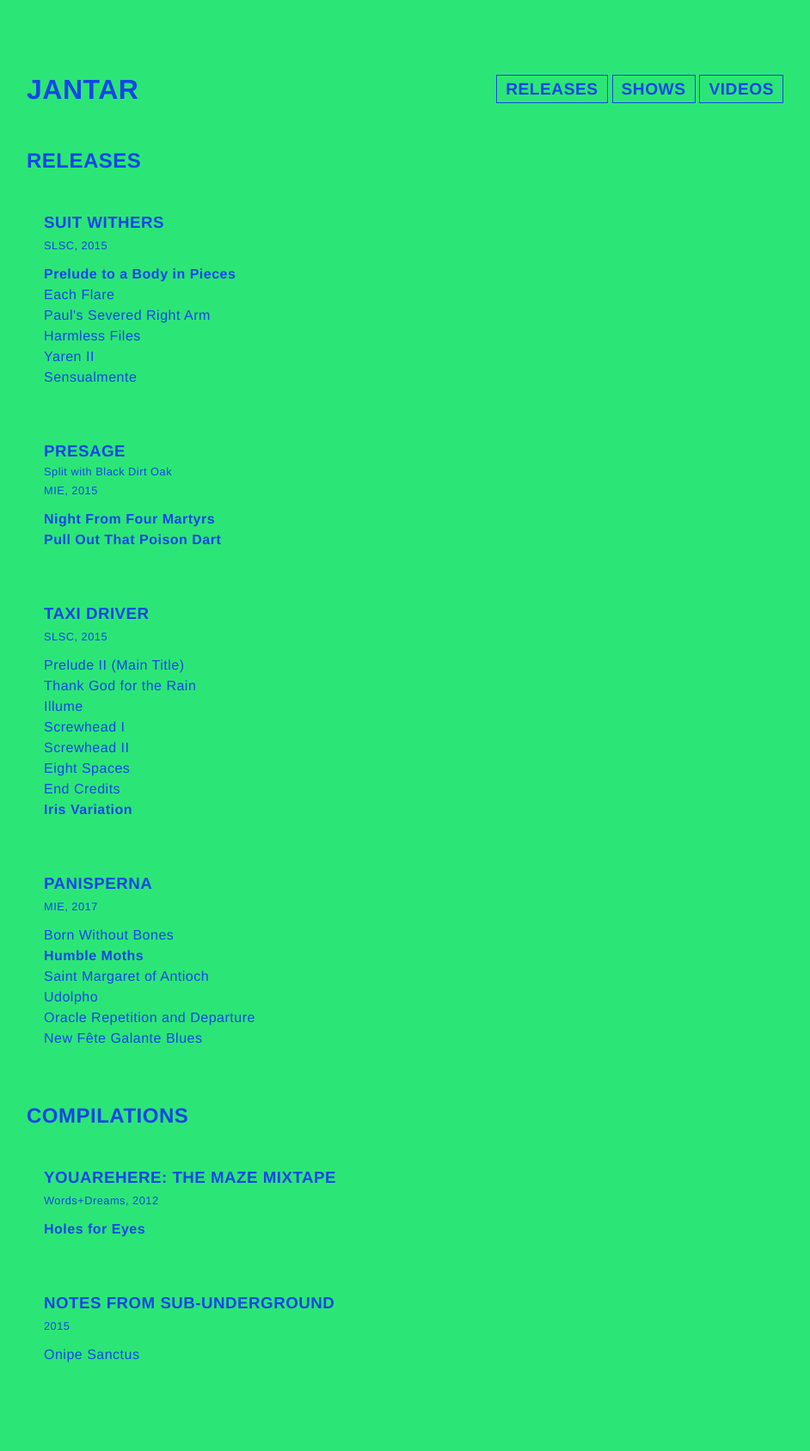
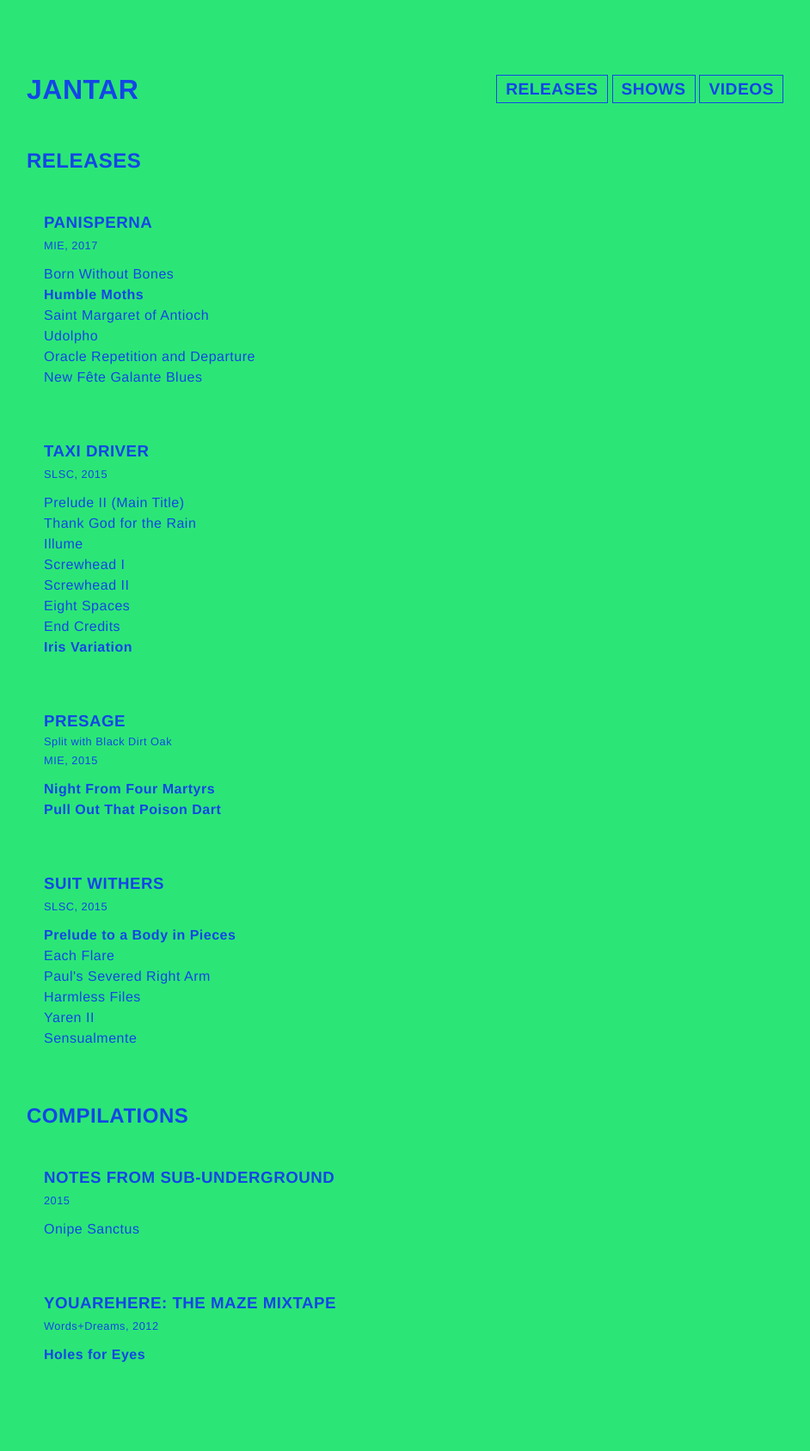
Before and after one commit to kirsten/thejantar.com, a Jekyll site: the page built from releases.html, in a window 1280 px wide. Shown: the whole page at 86% size, without its empty margins (169-1111 px from the left). Built offline with Jekyll 4.4.1, drawn with Linux system fonts in a browser that asks for light colours; part of the change alters nothing that is shown.

```diff
--- a/releases.html
+++ b/releases.html
@@ -2,8 +2,8 @@
 layout: default
 ---
 
-{% assign records = site.releases | where: "compilation", "false" %}
-{% assign compilations = site.releases | where: "compilation", "true" %}
+{% assign records = site.releases | where: "compilation", "false" | sort: "date" | reverse %}
+{% assign compilations = site.releases | where: "compilation", "true" | sort: "date" | reverse %}
 
 <header class="section-header">
   <h2>Releases</h2>
```
